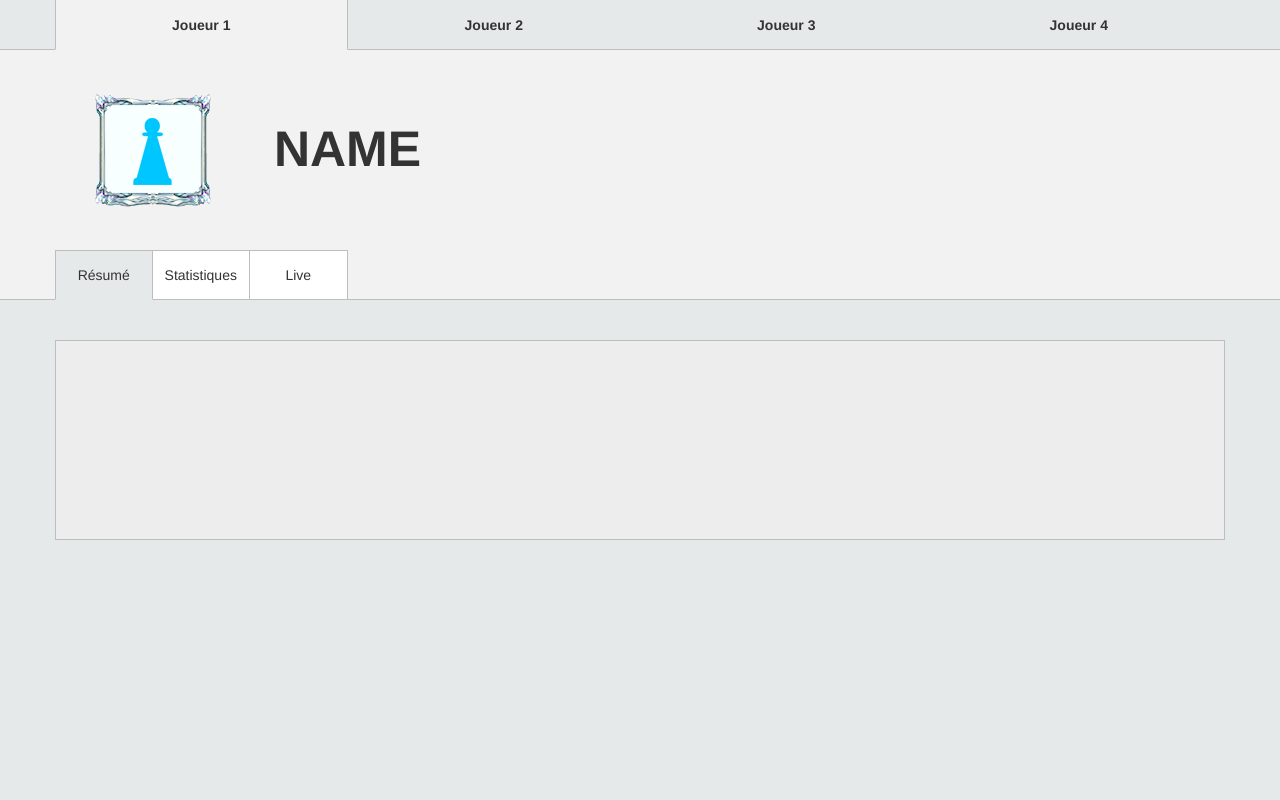
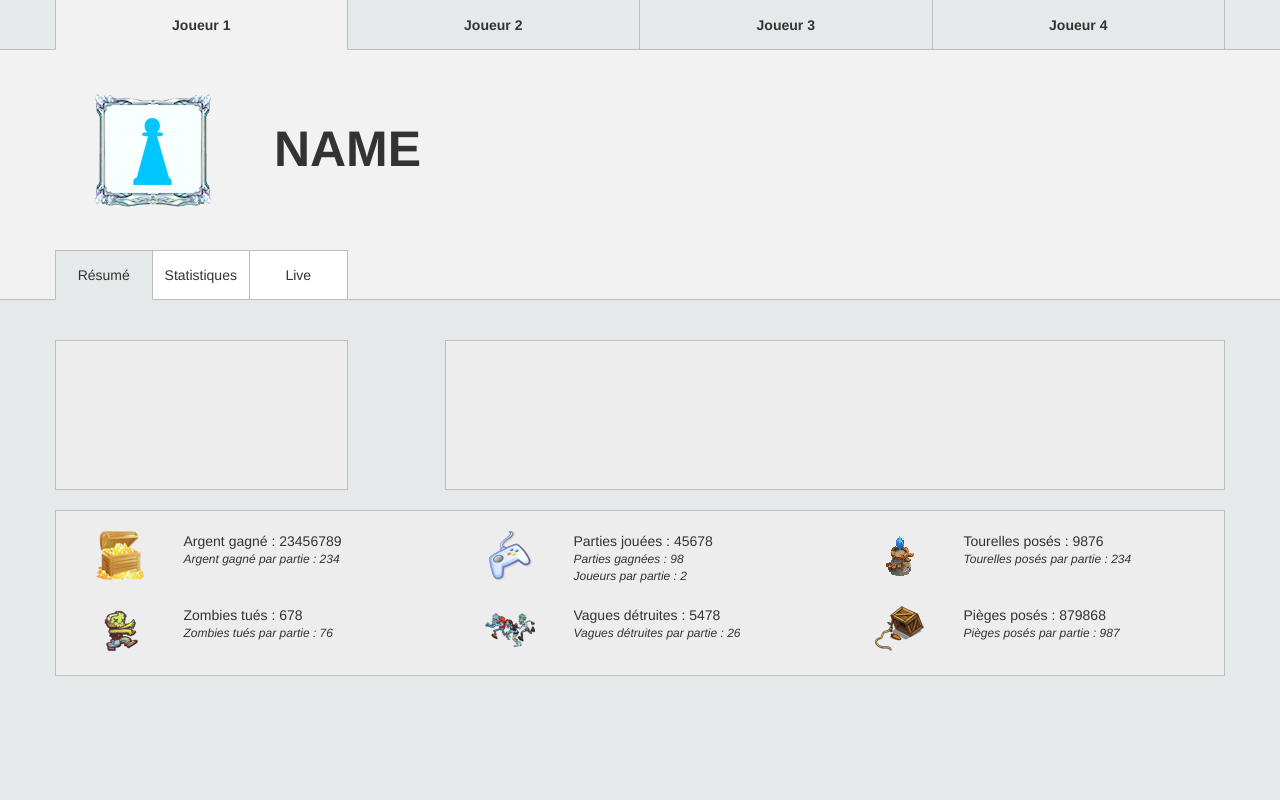
Before and after one commit to JustalK/WebStats, a PHP site: page / in a window 1280 px wide. Run offline with PHP 8.4, Linux system fonts and the light colour scheme.

Commit message:
[2] Adding a lot of content

```diff
--- a/css/main.css
+++ b/css/main.css
@@ -1,4 +1,8 @@
 @CHARSET "ISO-8859-1";
+
+/* ##############################################################################################
+	BLOCK TOP
+############################################################################################## */
 
 .block-top {
 	background: #e5e9e9;
@@ -6,7 +10,40 @@
 	border-bottom: 1px solid #bdbdbd;
 }
 
-#resume {
+.button-block-player {
+	height: 50px;
+	cursor: pointer;
+	border-bottom: 1px solid #bdbdbd;
+	border-right: 1px solid #bdbdbd;
+}
+
+.button-block-player-first {
+	border-left: 1px solid #bdbdbd;
+}
+
+.button-block-player-hover {
+	background: #f2f2f2;
+}
+
+.button-block-player-active {
+	cursor: pointer;
+	border-bottom: 1px solid #f2f2f2;
+	background: #f2f2f2;
+}
+
+/* ##############################################################################################
+	TOOLS
+############################################################################################## */
+
+.vertical-align {
+	display: flex;
+	align-items: center;
+	justify-content: center;
+}
+
+.vertical-align-only {
+	display: flex;
+	align-items: center;
 }
 
 .block-menu {
@@ -35,15 +72,12 @@
 	font-weight: bold;
 }
 
-.vertical-align {
-	display: flex;
-	align-items: center;
-	justify-content: center;
+.font-average {
+	font-size: 12px;
 }
 
 .button-block-resume {
 	background: #ededed;
-	height: 200px;
 	border: 1px solid #bdbdbd;
 }
 
--- a/index.php
+++ b/index.php
@@ -23,10 +23,10 @@ html,body
 	<div class="row block-top">
 		<div class="container">
 			<div class="row">
-			  <div class="col-md-3 vertical-align font-player" style="height: 50px;border-bottom: 1px solid #f2f2f2;background: #f2f2f2;border-left: 1px solid #bdbdbd;border-right: 1px solid #bdbdbd;">Joueur 1</div>
-			  <div class="col-md-3 vertical-align font-player" style="height: 50px;">Joueur 2</div>
-			  <div class="col-md-3 vertical-align font-player" style="height: 50px;">Joueur 3</div>
-			  <div class="col-md-3 vertical-align font-player" style="height: 50px;">Joueur 4</div>
+			  <div id="joueur1" class="col-md-3 button-block-player button-block-player-first vertical-align font-player">Joueur 1</div>
+			  <div id="joueur2" class="col-md-3 button-block-player vertical-align font-player">Joueur 2</div>
+			  <div id="joueur3" class="col-md-3 button-block-player vertical-align font-player">Joueur 3</div>
+			  <div id="joueur4" class="col-md-3 button-block-player vertical-align font-player">Joueur 4</div>
 			</div>
 		</div>
 	</div>
@@ -41,18 +41,15 @@ html,body
 	<div class="row block-menu">
 		<div class="container">
 			<div class="row" style="height: 50px;">
-			  <div id="resume" class="col-md-1 button-block-3-active button-block-3-border-first">R&#233;sum&#233;</div>
+			  <div id="resume" class="col-md-1 button-block-3 button-block-3-border-first">R&#233;sum&#233;</div>
 			  <div id="statistique" class="col-md-1 button-block-3 button-block-3-border-added">Statistiques</div>
 			  <div id="live" class="col-md-1 button-block-3 button-block-3-border-added">Live</div>
 			</div>
 		</div>
 	</div>
 	<div class="row block-bot">
-		<div class="container">
-			<br /><br />
-			<div class="row block-bot-content">
-			  <div class="col-md-12 button-block-resume"></div>
-			</div>
+		<div id="results" class="container">
+
 		</div>
 	</div>
 </div>
--- /dev/null
+++ b/live.php
@@ -0,0 +1 @@
+C'est live !
--- /dev/null
+++ b/resume.php
@@ -0,0 +1,113 @@
+<br /><br />
+<div class="row block-bot-content">
+	<div class="col-md-3 button-block-resume" style="height: 150px;">
+
+	</div>
+	<div class="col-md-1" style="height: 150px;">
+
+	</div>
+	<div class="col-md-8 button-block-resume" style="height: 150px;">
+
+	</div>
+</div>
+
+<br />
+<div class="row block-bot-content">
+  <div class="col-md-12 button-block-resume">
+  	<div class="container">
+  		<br />
+  		<div class="row">
+	  		<div class="col-md-1 vertical-align">
+				<img src="imgs/gold.png" />
+			</div>
+			<div class="col-md-3 vertical-align-only">
+				<table>
+					<tr>
+						<td>Argent gagn&#233 : 23456789</td>
+					</tr>
+					<tr>
+						<td class="font-average"><i>Argent gagn&#233 par partie : 234</i></td>
+					</tr>
+				</table>
+			</div>
+
+			<div class="col-md-1 vertical-align">
+				<img src="imgs/game.png" />
+			</div>
+			<div class="col-md-3 vertical-align-only">
+				<table>
+					<tr>
+						<td>Parties jou&#233es : 45678</td>
+					</tr>
+					<tr>
+						<td class="font-average"><i>Parties gagn&#233es : 98</i></td>
+					</tr>
+					<tr>
+						<td class="font-average"><i>Joueurs par partie : 2</i></td>
+					</tr>
+				</table>
+			</div>
+
+			<div class="col-md-1 vertical-align">
+				<img src="imgs/tower.png" />
+			</div>
+			<div class="col-md-3 vertical-align-only">
+				<table>
+					<tr>
+						<td>Tourelles pos&#233s : 9876</td>
+					</tr>
+					<tr>
+						<td class="font-average"><i>Tourelles pos&#233s par partie : 234</i></td>
+					</tr>
+				</table>
+			</div>
+		</div>
+
+		<br />
+		<div class="row">
+			<div class="col-md-1 vertical-align">
+				<img src="imgs/zombie.png" />
+			</div>
+			<div class="col-md-3 vertical-align-only">
+				<table>
+					<tr>
+						<td>Zombies tu&#233s : 678</td>
+					</tr>
+					<tr>
+						<td class="font-average"><i>Zombies tu&#233s par partie : 76</i></td>
+					</tr>
+				</table>
+			</div>
+
+			<div class="col-md-1 vertical-align">
+				<img src="imgs/vague.png" />
+			</div>
+			<div class="col-md-3 vertical-align-only">
+				<table>
+					<tr>
+						<td>Vagues d&#233truites : 5478</td>
+					</tr>
+					<tr>
+						<td class="font-average"><i>Vagues d&#233truites par partie : 26</i></td>
+					</tr>
+				</table>
+			</div>
+
+			<div class="col-md-1 vertical-align">
+				<img src="imgs/trap.png" />
+			</div>
+			<div class="col-md-3 vertical-align-only">
+				<table>
+					<tr>
+						<td>Pi&#232ges pos&#233s : 879868</td>
+					</tr>
+					<tr>
+						<td class="font-average"><i>Pi&#232ges pos&#233s par partie : 987</i></td>
+					</tr>
+				</table>
+			</div>
+		</div>
+		<br />
+	</div>
+  </div>
+</div>
```
Also changed, not shown: js/main.js (+70 -3 lines), statistique.php (added, +18 -0 lines), imgs/game.png (added), imgs/gold.png (added), imgs/tower.png (added), imgs/trap.png (added), imgs/vague.png (added), imgs/zombie.png (added), 1 other file.
